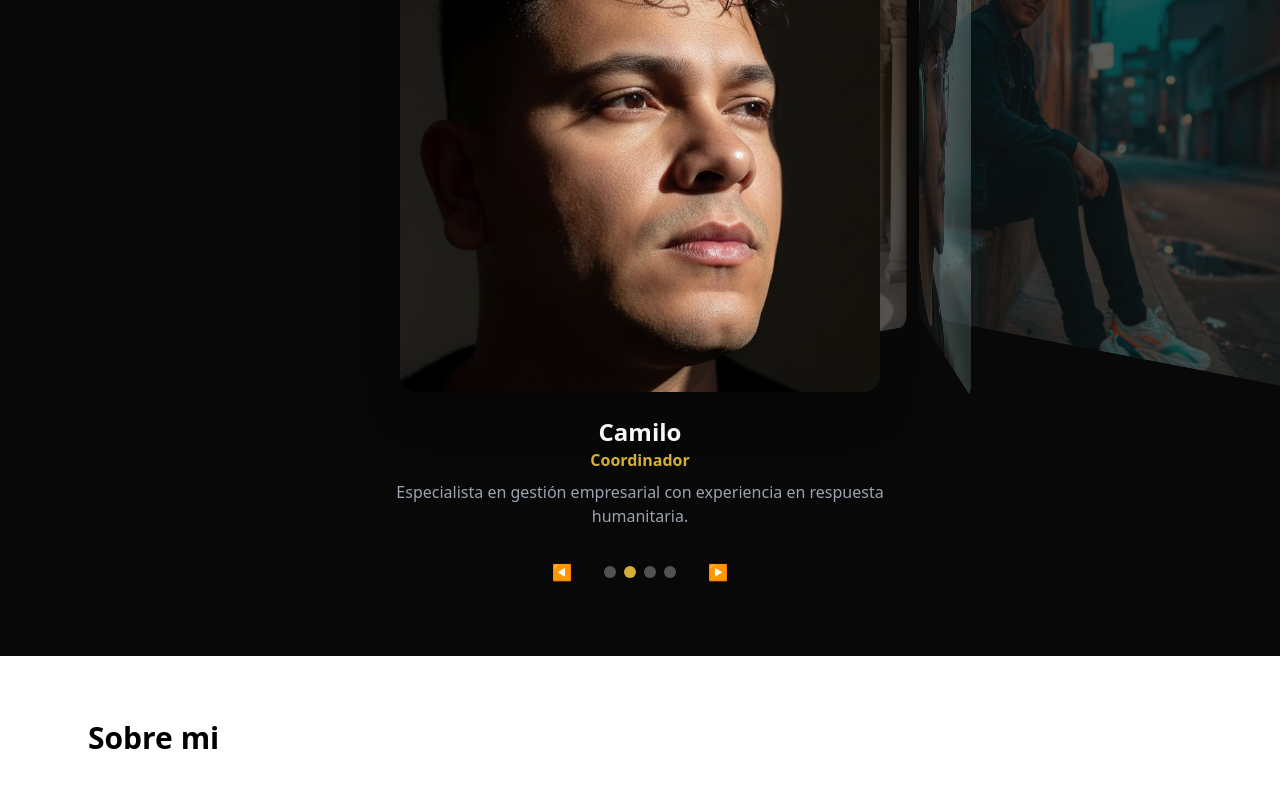
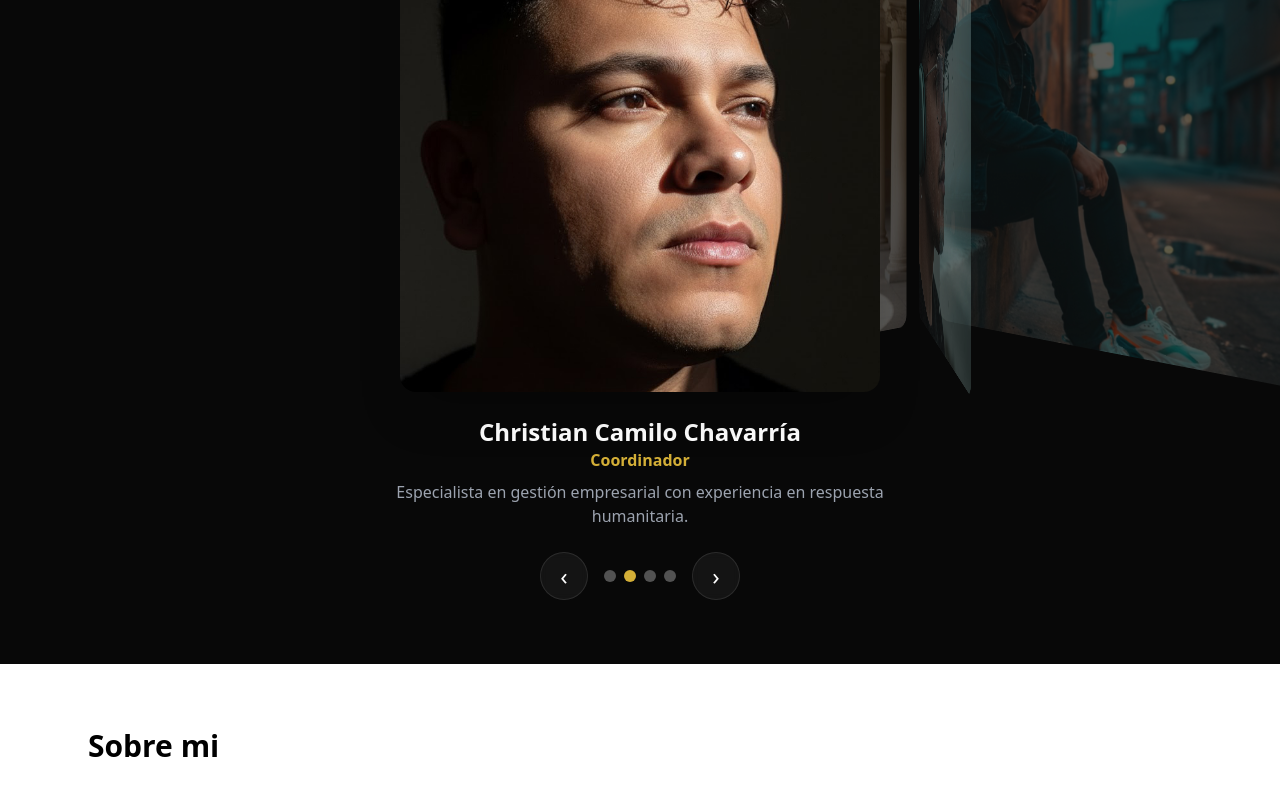
Before and after one commit to Sectorkmilo/portafolio_react_premium, a React (Vite) app: page / in a window 1280 px wide. Shown: the part 408-1197 px from the top of the page. Built offline with nearby package versions, Linux system fonts and the light colour scheme.

Commit message:
HU5 – Optimización Como visitante Quiero cambiar las flechas de desplazamiento de las imágenes para mejorar la parte visual.

```diff
--- a/src/components/PortfolioPremium.jsx
+++ b/src/components/PortfolioPremium.jsx
@@ -7,25 +7,25 @@ const profiles = [
     name: "Christian Camilo Chavarria",
     role: "Diseñador del proyecto",
     bio: "Estudiante de Ingeniería de Software de 6to semestre",
-    photo: "/images/christian.jpg" // -> puedes usar URLs o archivos locales en public/images
+    photo: "/images/christian.jpg"
   },
   {
     id: 2,
-    name: "Camilo",
+    name: "Christian Camilo Chavarría",
     role: "Coordinador",
     bio: "Especialista en gestión empresarial con experiencia en respuesta humanitaria.",
     photo: "/images/cristian.jpg"
   },
   {
     id: 3,
-    name: "Christian",
-    role: "Analista",
-    bio: "Profesional en análisis de datos con enfoque social.",
+    name: "Christian Camilo Chavarria",
+    role: "Estudiante de 6to semestre de ingeniería de software",
+    bio: "Quiero graduarme el otro año.",
     photo: "/images/camilo.jpg"
   },
   {
     id: 4,
-    name: "Laura Romero",
+    name: "Christian Camilo Chavarria",
     role: "Analista",
     bio: "Profesional en análisis de datos con enfoque social.",
     photo: "/images/laura.jpg"
@@ -72,7 +72,10 @@ export default function PortfolioPremium() {
       <div className="max-w-6xl mx-auto px-6 flex flex-col items-center">
         <header className="text-center mb-10">
           <h1 className="text-4xl md:text-5xl font-extrabold">Equipo Profesional</h1>
-          <p className="text-gray-400 mt-2 max-w-2xl">Este trabajo se desarrolla para el curso de Mantenimiento de Software con el profesor Jose Ruiz, sobre los comandos para el control de versiones con GitHub.</p>
+          <p className="text-gray-400 mt-2 max-w-2xl">
+            Este trabajo se desarrolla para el curso de Mantenimiento de Software con el profesor Jose Ruiz,
+            sobre los comandos para el control de versiones con GitHub.
+          </p>
         </header>
 
         <div
@@ -82,7 +85,6 @@ export default function PortfolioPremium() {
         >
           {profiles.map((p, i) => {
             const offset = (i - index + profiles.length) % profiles.length;
-            // map offsets so active is 0
             return (
               <motion.div
                 key={p.id}
@@ -92,8 +94,8 @@ export default function PortfolioPremium() {
                   zIndex: offset === 0 ? 30 : 10 - offset,
                   scale: offset === 0 ? 1 : 0.82,
                   opacity: offset === 0 ? 1 : 0.35,
-                  rotateY: (offset - 0) * 40,
-                  x: (offset - 0) * 150,
+                  rotateY: offset * 40,
+                  x: offset * 150,
                 }}
                 transition={{ duration: 0.7, ease: "easeInOut" }}
               >
@@ -103,24 +105,55 @@ export default function PortfolioPremium() {
           })}
         </div>
 
-        {/* info + controls */}
+        {/* Info + Controls */}
         <div className="text-center mt-6">
           <h2 className="text-2xl font-bold">{profiles[index].name}</h2>
           <h3 className="text-brand-gold font-semibold">{profiles[index].role}</h3>
           <p className="text-gray-400 max-w-xl mx-auto mt-2">{profiles[index].bio}</p>
 
           <div className="flex gap-4 items-center justify-center mt-6">
-            <button onClick={() => setIndex((index - 1 + profiles.length) % profiles.length)} className="px-4 py-2 rounded-full bg-white/8 hover:bg-white/12">◀</button>
+
+            {/* ⬅ Flecha Premium */}
+            <button
+              onClick={() => setIndex((index - 1 + profiles.length) % profiles.length)}
+              className="
+                group relative flex items-center justify-center
+                w-12 h-12 rounded-full
+                bg-white/5 backdrop-blur-sm border border-white/10
+                hover:bg-brand-gold hover:border-brand-gold
+                transition-all duration-300
+              "
+            >
+              <span className="text-white group-hover:text-black text-2xl font-light">‹</span>
+            </button>
+
+            {/* Puntos de navegación */}
             <div className="flex gap-2 items-center">
               {profiles.map((_, i) => (
                 <button
                   key={i}
                   onClick={() => goTo(i)}
-                  className={`w-3 h-3 rounded-full ${i === index ? 'bg-brand-gold' : 'bg-white/30'}`}
+                  className={`w-3 h-3 rounded-full ${
+                    i === index ? "bg-brand-gold" : "bg-white/30"
+                  }`}
                 />
               ))}
             </div>
-            <button onClick={() => setIndex((index + 1) % profiles.length)} className="px-4 py-2 rounded-full bg-white/8 hover:bg-white/12">▶</button>
+
+            {/* ➡ Flecha Premium */}
+            <button
+              onClick={() => setIndex((index + 1) % profiles.length)}
+              className="
+                group relative flex items-center justify-center
+                w-12 h-12 rounded-full
+                bg-white/5 backdrop-blur-sm border border-white/10
+                hover:bg-brand-gold hover:border-brand-gold
+                transition-all duration-300
+              "
+            >
+              <span className="text-white group-hover:text-black text-2xl font-light">›</span>
+            </button>
+
           </div>
         </div>
       </div>
```
